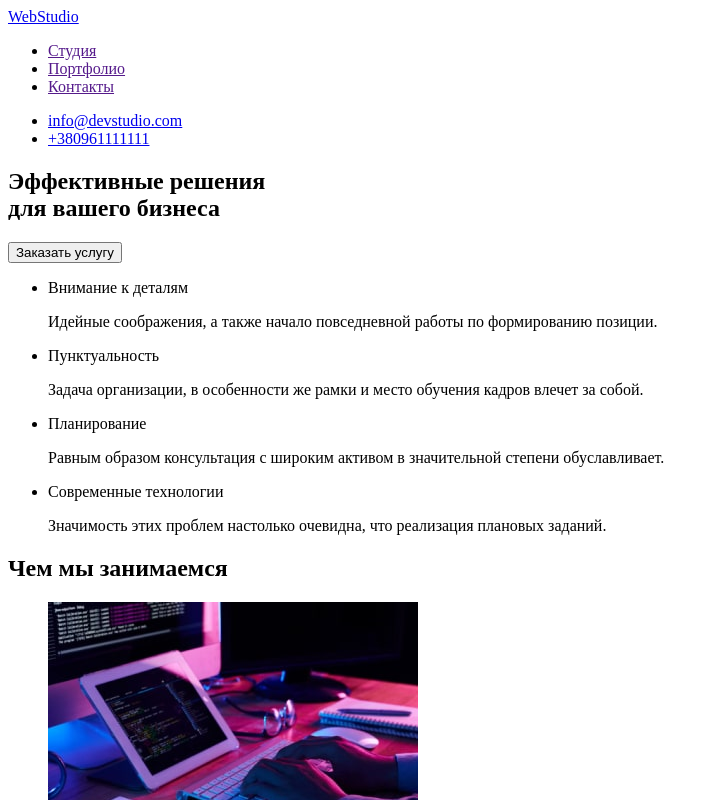
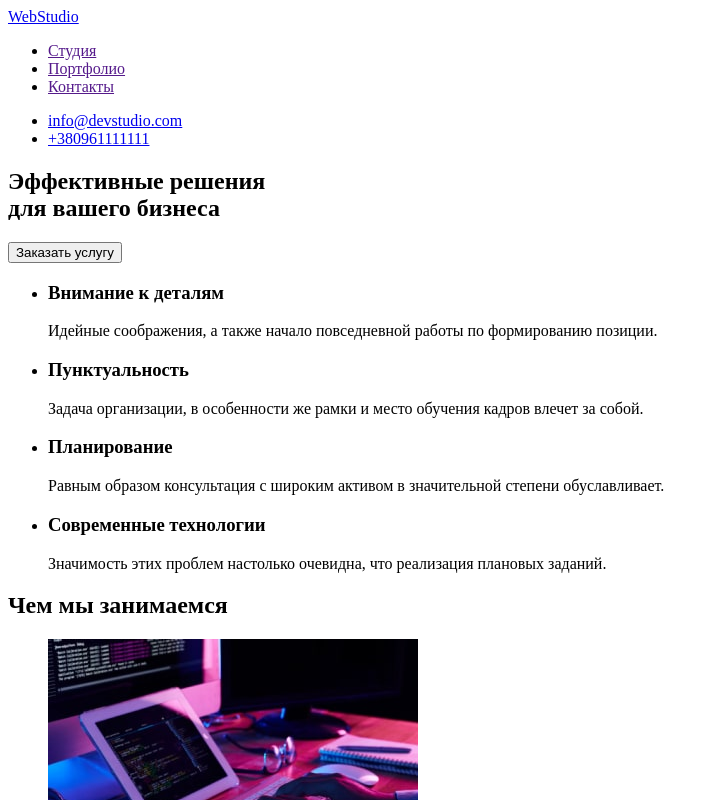
Before and after one commit to YaroslavVyshynskyi/goit-markup-hw-01, a plain HTML site: page index.html in a window 1280 px wide. Shown: the top 800 px of the page, without its empty margins (0-719 px from the left). Drawn offline with Linux system fonts and the light colour scheme.

Commit message:
fixed bugs

```diff
--- a/index.html
+++ b/index.html
@@ -27,24 +27,27 @@
           <button type="button">Заказать услугу</button>
       </section>
       <section>
+        <h2 hidden>Особенности</h2>
         <ul>
           <li>
-            <p>Внимание к деталям</p>
+            <h3>Внимание к деталям</h3>
             <p>Идейные соображения, а также начало повседневной работы по формированию позиции.</P>
           </li>
           <li>
-            <p>Пунктуальность</p>
+            <h3>Пунктуальность</h3>
             <p>Задача организации, в особенности же рамки и место обучения кадров влечет за собой.</p>
           </li>
           <li>
-            <p>Планирование</p>
+            <h3>Планирование</h3>
             <p>Равным образом консультация с широким активом в значительной степени обуславливает.</p>
           </li>
           <li>
-            <p>Современные технологии</p>
+            <h3>Современные технологии</h3>
             <p>Значимость этих проблем настолько очевидна, что реализация плановых заданий.</p>
           </li>
         </ul>
+      </section>
+      <section>
         <h2>Чем мы занимаемся</h2>
         <ul>
           <li><img src="./images/Box1.jpg" alt="печатает на планшете" width="370" height="294" /></li>
```
